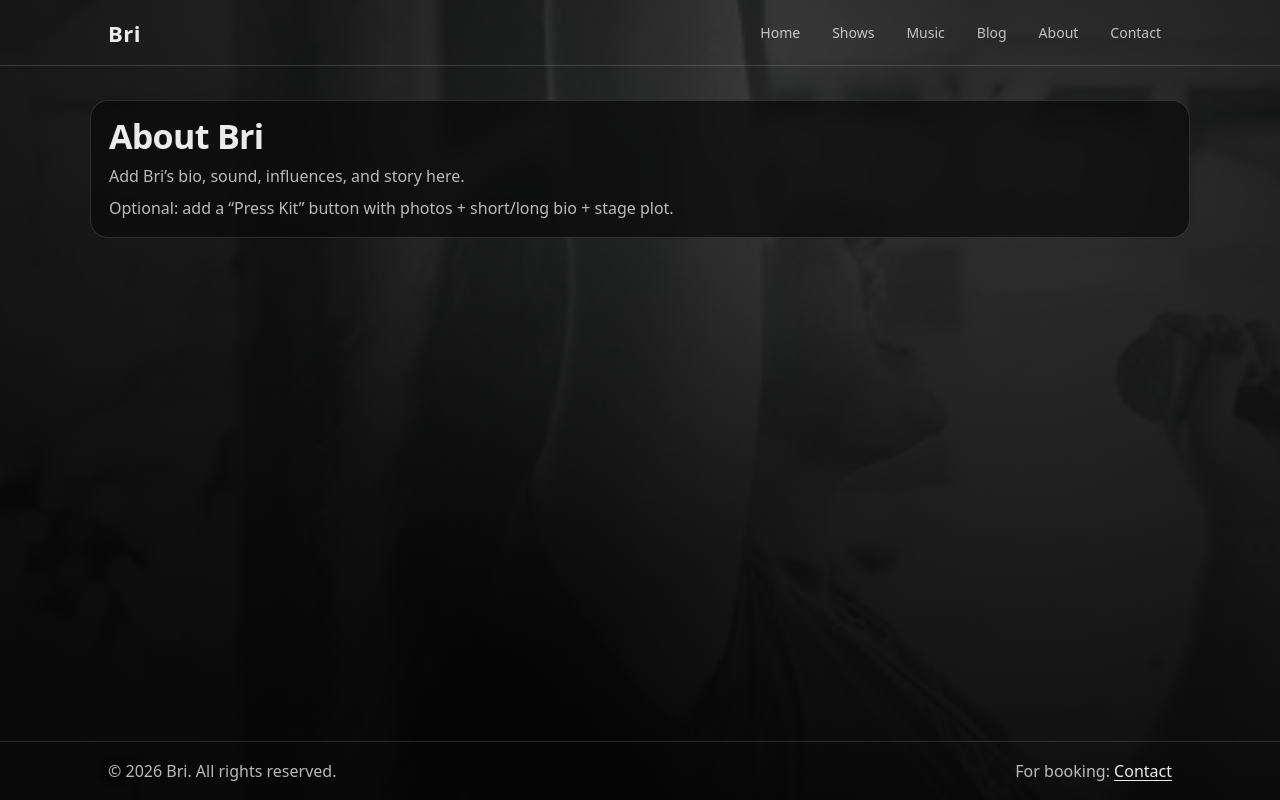
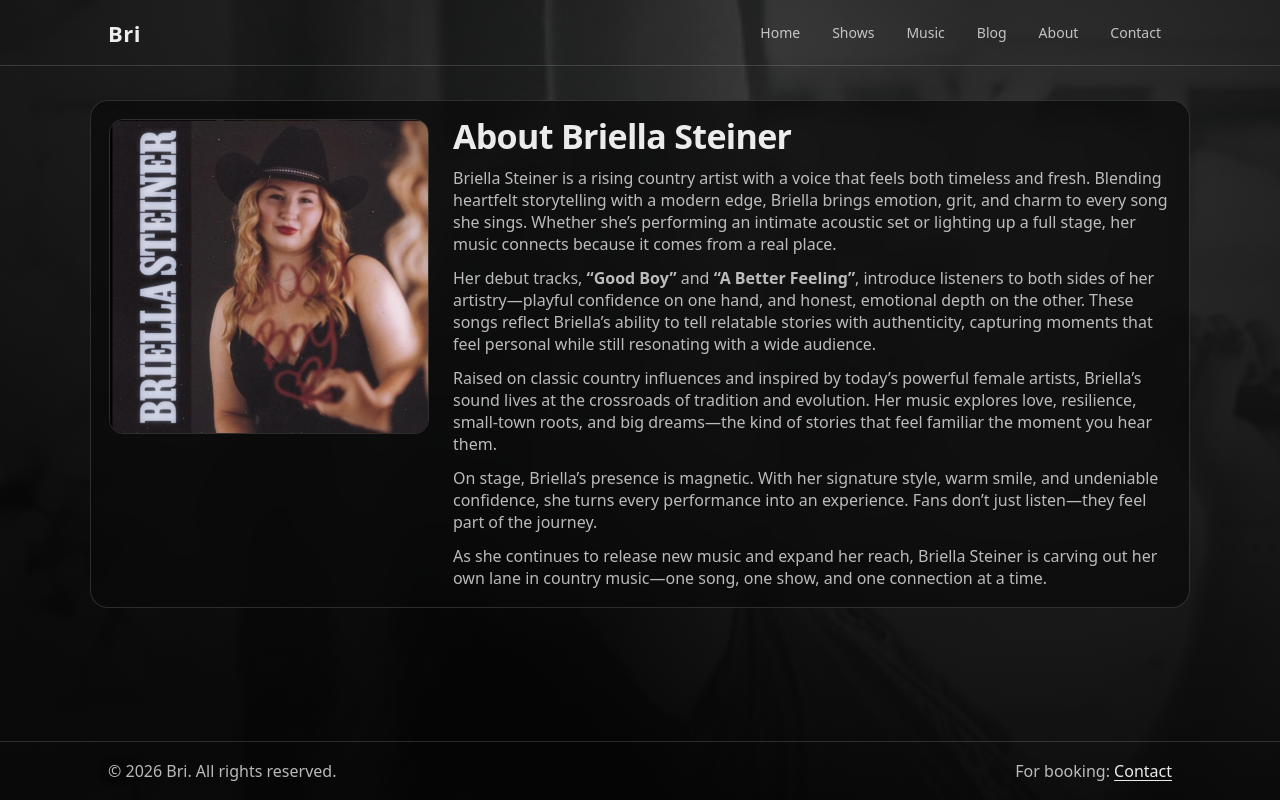
Before and after one commit to bigstock2001/bri-website, a Next.js app: page /about in a window 1280 px wide. Built offline with nearby package versions, Linux system fonts and the light colour scheme.

Commit message:
update about page

```diff
--- a/app/about/page.tsx
+++ b/app/about/page.tsx
@@ -1,13 +1,79 @@
 export default function AboutPage() {
   return (
     <div className="card">
-      <h1 className="h1" style={{ fontSize: 34 }}>About Bri</h1>
-      <p className="muted" style={{ marginTop: 10 }}>
-        Add Bri’s bio, sound, influences, and story here.
-      </p>
-      <p className="muted" style={{ marginTop: 10 }}>
-        Optional: add a “Press Kit” button with photos + short/long bio + stage plot.
-      </p>
+      <div
+        style={{
+          display: "grid",
+          gridTemplateColumns: "320px 1fr",
+          gap: 24,
+          alignItems: "start",
+        }}
+      >
+        {/* About Image */}
+        <div
+          style={{
+            borderRadius: 14,
+            overflow: "hidden",
+            border: "1px solid rgba(255,255,255,0.14)",
+          }}
+        >
+          <img
+            src="/briabout.jpg"
+            alt="Briella Steiner"
+            style={{
+              width: "100%",
+              height: "auto",
+              display: "block",
+            }}
+          />
+        </div>
+
+        {/* Bio Content */}
+        <div>
+          <h1 className="h1" style={{ fontSize: 34 }}>
+            About Briella Steiner
+          </h1>
+
+          <p className="muted" style={{ marginTop: 12 }}>
+            Briella Steiner is a rising country artist with a voice that feels
+            both timeless and fresh. Blending heartfelt storytelling with a
+            modern edge, Briella brings emotion, grit, and charm to every song
+            she sings. Whether she’s performing an intimate acoustic set or
+            lighting up a full stage, her music connects because it comes from a
+            real place.
+          </p>
+
+          <p className="muted" style={{ marginTop: 12 }}>
+            Her debut tracks, <strong>“Good Boy”</strong> and{" "}
+            <strong>“A Better Feeling”</strong>, introduce listeners to both
+            sides of her artistry—playful confidence on one hand, and honest,
+            emotional depth on the other. These songs reflect Briella’s ability
+            to tell relatable stories with authenticity, capturing moments that
+            feel personal while still resonating with a wide audience.
+          </p>
+
+          <p className="muted" style={{ marginTop: 12 }}>
+            Raised on classic country influences and inspired by today’s
+            powerful female artists, Briella’s sound lives at the crossroads of
+            tradition and evolution. Her music explores love, resilience,
+            small-town roots, and big dreams—the kind of stories that feel
+            familiar the moment you hear them.
+          </p>
+
+          <p className="muted" style={{ marginTop: 12 }}>
+            On stage, Briella’s presence is magnetic. With her signature style,
+            warm smile, and undeniable confidence, she turns every performance
+            into an experience. Fans don’t just listen—they feel part of the
+            journey.
+          </p>
+
+          <p className="muted" style={{ marginTop: 12 }}>
+            As she continues to release new music and expand her reach, Briella
+            Steiner is carving out her own lane in country music—one song, one
+            show, and one connection at a time.
+          </p>
+        </div>
+      </div>
     </div>
   );
 }
```
Also changed, not shown: public/briabout.jpg (added).
